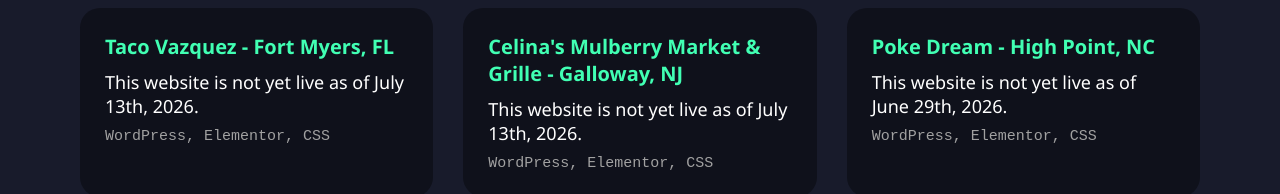
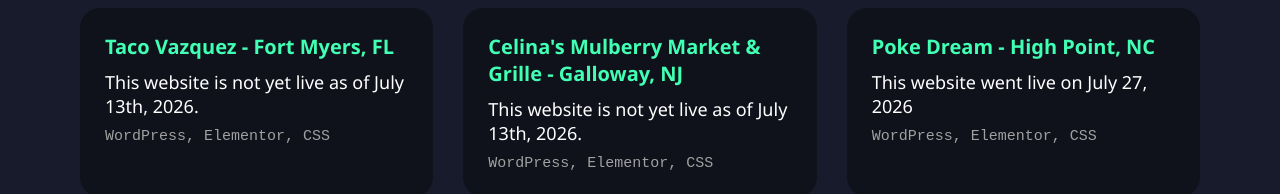
Before and after one commit to snaramirez872/seanramirez, a Next.js app: page /experience/relevant-local-media in a window 1280 px wide. Shown: the part 289-483 px from the top of the page. Built offline with nearby package versions, Linux system fonts and the light colour scheme.

Commit message:
updated live website link

```diff
--- a/src/app/experience/relevant-local-media/page.tsx
+++ b/src/app/experience/relevant-local-media/page.tsx
@@ -29,10 +29,10 @@ export default function RLMPage() {
                         </RLMProjCard>
                         <RLMProjCard
                             title="Poke Dream - High Point, NC"
-                            url="https://pokedreamhp.wpenginepowered.com/"
+                            url="https://pokedreamhpnc.com/"
                             techList="WordPress, Elementor, CSS"
                         >
-                            <p className="description">This website is not yet live as of June 29th, 2026.</p>
+                            <p className="description">This website went live on July 27, 2026</p>
                         </RLMProjCard>
                         <RLMProjCard
                             title="Kace Rental Properties - Cleveland, TN"
```
